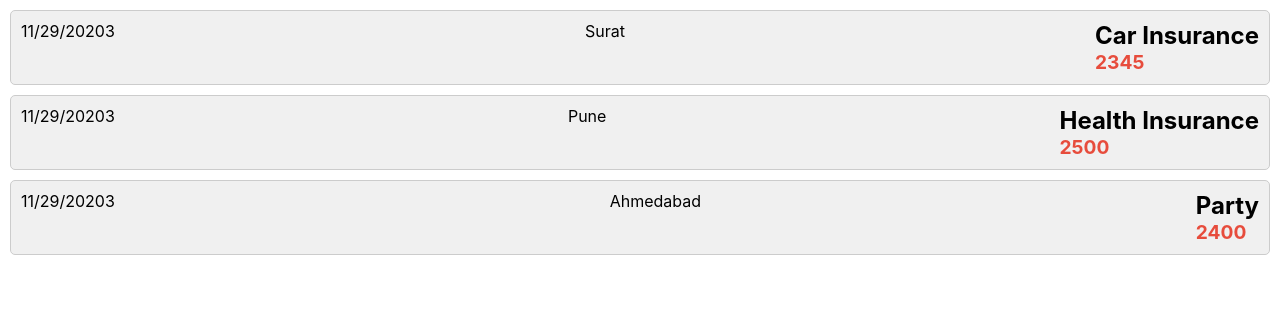
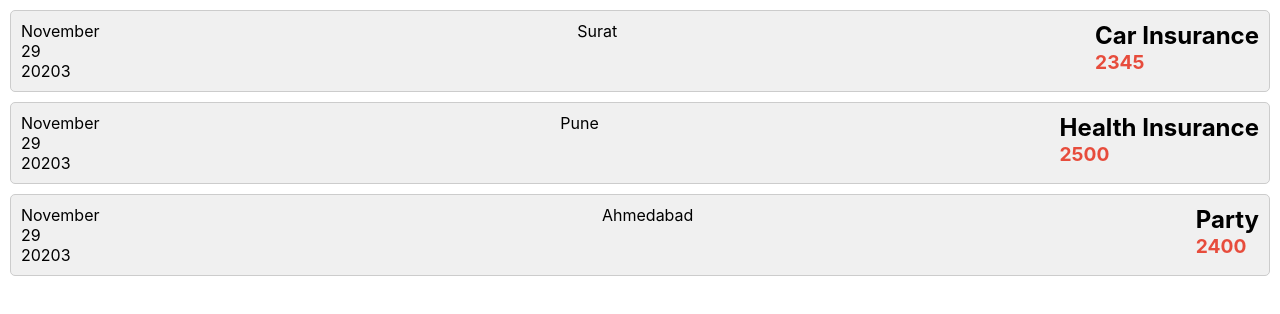
Before and after one commit to Seemachal-Goud-au19/React-Sharpener, a React (Create React App) app: page / in a window 1280 px wide. Shown: the top 314 px of the page. Built offline with nearby package versions, Linux system fonts and the light colour scheme.

Commit message:
date formatted

```diff
--- a/src/components/ExpenseItems.js
+++ b/src/components/ExpenseItems.js
@@ -2,11 +2,17 @@ import React from 'react'
 import './ExpenseItems.css'
 
 const ExpenseItems = ({expense}) => {
-    const formattedDate = expense.date.toLocaleDateString();
+    const month = expense.date.toLocaleDateString('en-US',{month:'long'});
+    const day = expense.date.toLocaleDateString('en-US',{day:'2-digit'});
+    const year = expense.date.getFullYear();
 
     return (
         <div className='expense-item'>
-            <div>{formattedDate}</div>
+            <div>
+                <div>{month}</div>
+                <div>{day}</div>
+                <div>{year}</div>
+            </div>
             <div>{expense.location}</div>
             <div className='expense-item_description'>
                 <h2>{expense.title}</h2>
```
